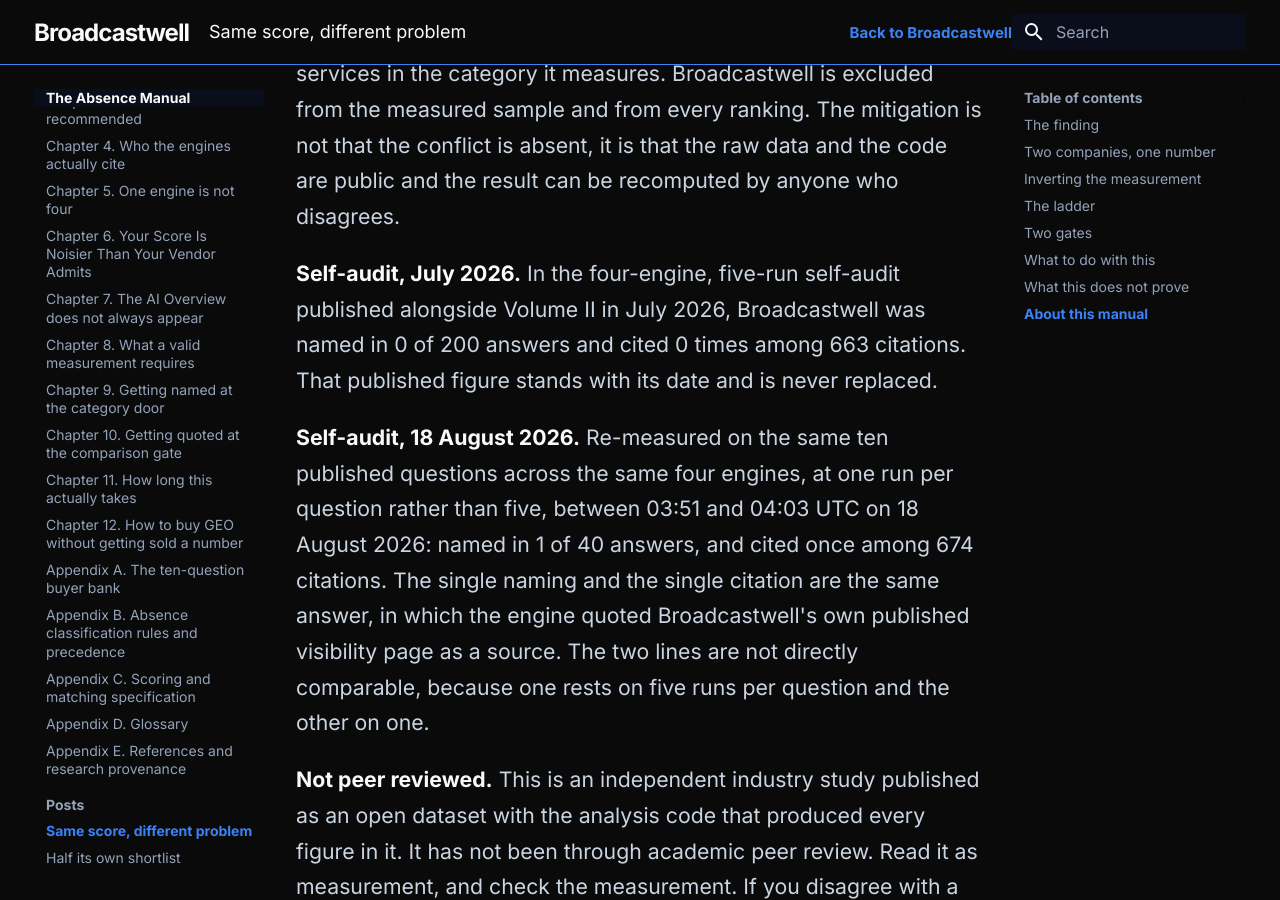
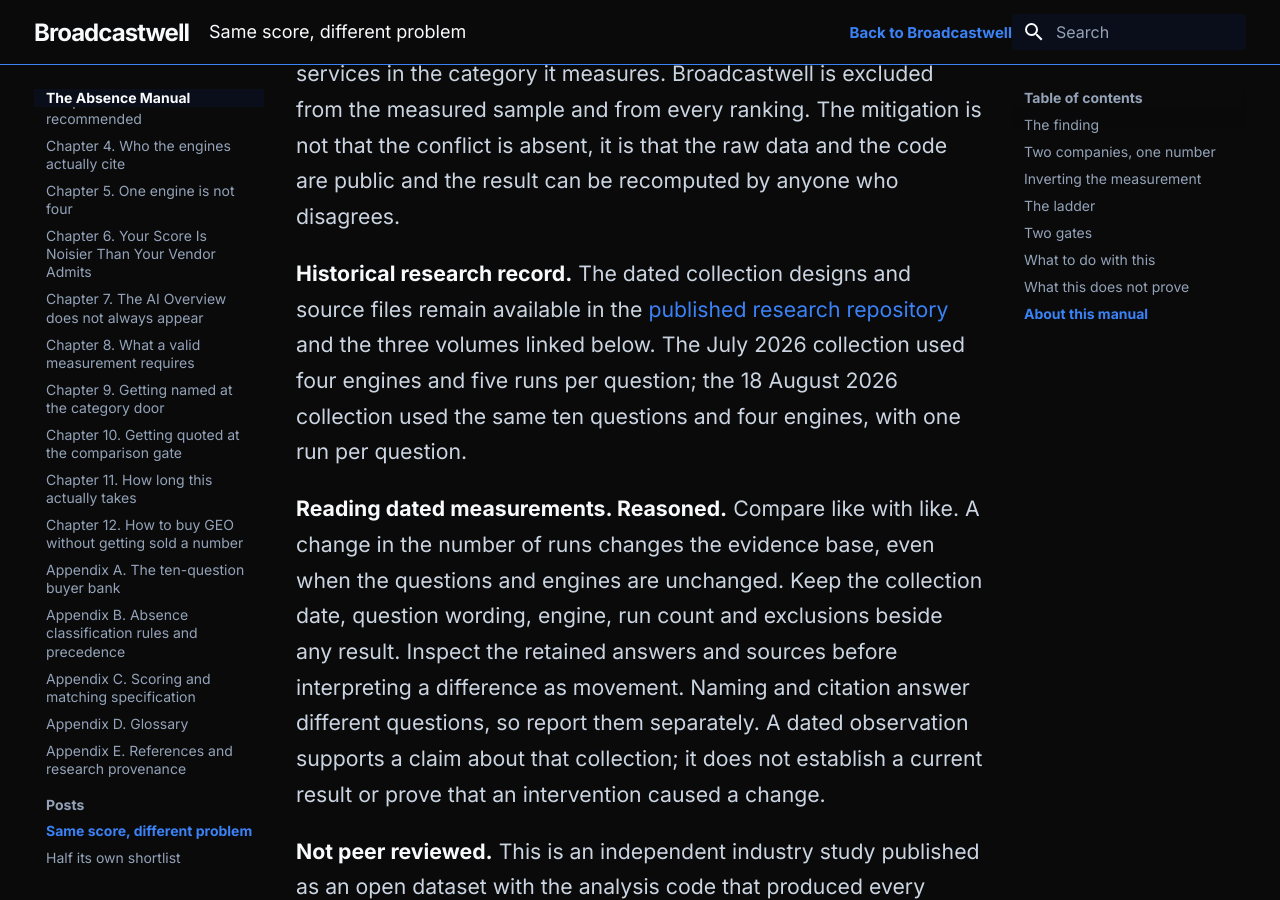
Before and after one commit to Broadcastwell/absence-manual, an MkDocs documentation site: the page built from docs/posts/same-score-different-problem.md, in a window 1280 px wide and 900 px high, scrolled down 6311 px. Built offline with MkDocs 1.6.1 and Material for MkDocs 9.7.7, drawn with Linux system fonts in a browser that asks for light colours; comment, search, counter and statistics services are not loaded.

Commit message:
Align both research notes with dated collection provenance
Apply the same source-preserving register correction to both published notes. Keep their findings and research links intact.

```diff
--- a/docs/posts/same-score-different-problem.md
+++ b/docs/posts/same-score-different-problem.md
@@ -83,9 +83,9 @@
 
 **Operator disclosure.** Broadcastwell ran this measurement and sells services in the category it measures. Broadcastwell is excluded from the measured sample and from every ranking. The mitigation is not that the conflict is absent, it is that the raw data and the code are public and the result can be recomputed by anyone who disagrees.
 
-**Self-audit, July 2026.** In the four-engine, five-run self-audit published alongside Volume II in July 2026, Broadcastwell was named in 0 of 200 answers and cited 0 times among 663 citations. That published figure stands with its date and is never replaced.
+**Historical research record.** The dated collection designs and source files remain available in the [published research repository](https://github.com/Broadcastwell/state-of-geo-2026) and the three volumes linked below. The July 2026 collection used four engines and five runs per question; the 18 August 2026 collection used the same ten questions and four engines, with one run per question.
 
-**Self-audit, 18 August 2026.** Re-measured on the same ten published questions across the same four engines, at one run per question rather than five, between 03:51 and 04:03 UTC on 18 August 2026: named in 1 of 40 answers, and cited once among 674 citations. The single naming and the single citation are the same answer, in which the engine quoted Broadcastwell's own published visibility page as a source. The two lines are not directly comparable, because one rests on five runs per question and the other on one.
+**Reading dated measurements. Reasoned.** Compare like with like. A change in the number of runs changes the evidence base, even when the questions and engines are unchanged. Keep the collection date, question wording, engine, run count and exclusions beside any result. Inspect the retained answers and sources before interpreting a difference as movement. Naming and citation answer different questions, so report them separately. A dated observation supports a claim about that collection; it does not establish a current result or prove that an intervention caused a change.
 
 **Not peer reviewed.** This is an independent industry study published as an open dataset with the analysis code that produced every figure in it. It has not been through academic peer review. Read it as measurement, and check the measurement. If you disagree with a number here, recompute it from the public data and publish what you get.
 
```
Also changed, not shown: other parts of docs/posts/same-score-different-problem.md (+1 -1 lines), docs/posts/half-its-own-shortlist.md (+3 -3 lines).
